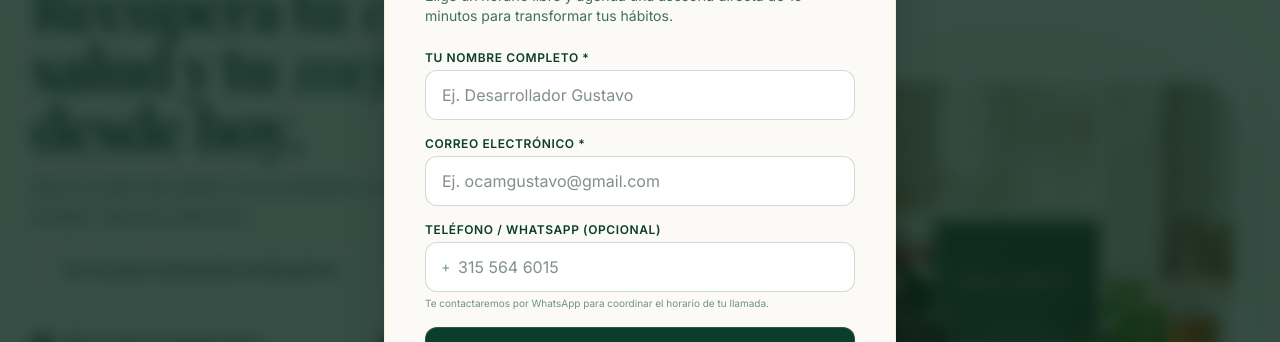
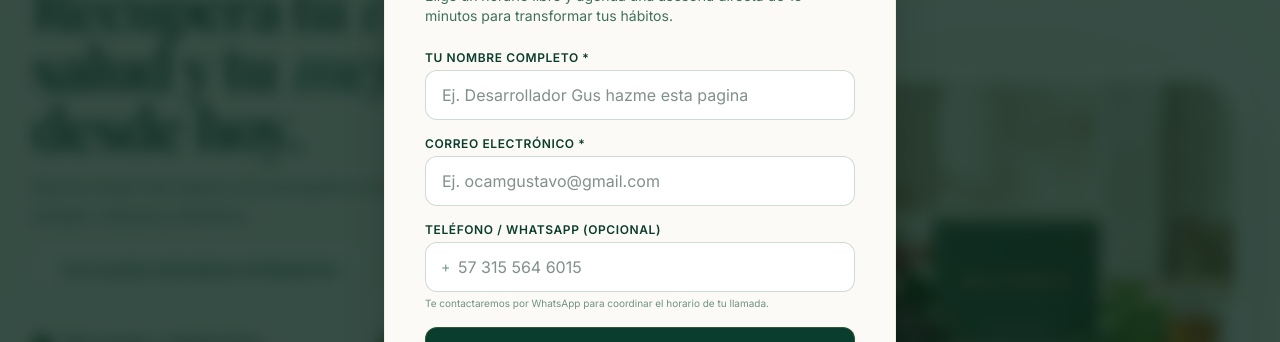
Before and after one commit to savagelemental/MULTYDRINK, a React (Vite) app: page / in a window 1280 px wide. Both pictures are taken after a click on the button "Agendar Llamada Gratis 📞". Shown: the part 250-592 px from the top of the page. Built offline with nearby package versions, Linux system fonts and the light colour scheme; a web font is replaced by a local one.

Commit message:
Update LeadModal.tsx

```diff
--- a/src/components/LeadModal.tsx
+++ b/src/components/LeadModal.tsx
@@ -129,7 +129,7 @@ export default function LeadModal({
                         type="text"
                         id="modal-name"
                         required
-                        placeholder="Ej. Desarrollador Gustavo"
+                        placeholder="Ej. Desarrollador Gus hazme esta pagina "
                         value={name}
                         onChange={(e) => setName(e.target.value)}
                         className="w-full px-4 py-3 rounded-xl border border-forest-800/20 bg-white text-forest-950 focus:outline-none focus:ring-2 focus:ring-forest-600 focus:border-transparent transition-all"
@@ -162,7 +162,7 @@ export default function LeadModal({
                         <input
                           type="tel"
                           id="modal-whatsapp"
-                          placeholder="315 564 6015"
+                          placeholder="57 315 564 6015"
                           value={whatsapp}
                           onChange={(e) => setWhatsapp(e.target.value)}
                           className="w-full pl-8 pr-4 py-3 rounded-xl border border-forest-800/20 bg-white text-forest-950 focus:outline-none focus:ring-2 focus:ring-forest-600 focus:border-transparent transition-all"
```
